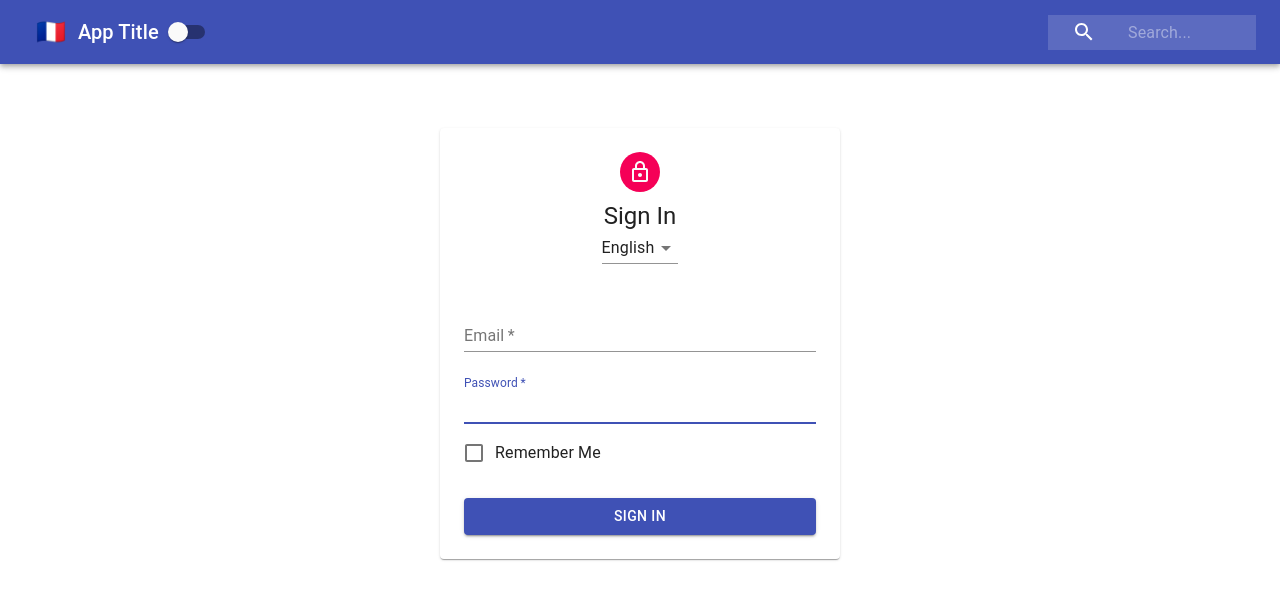
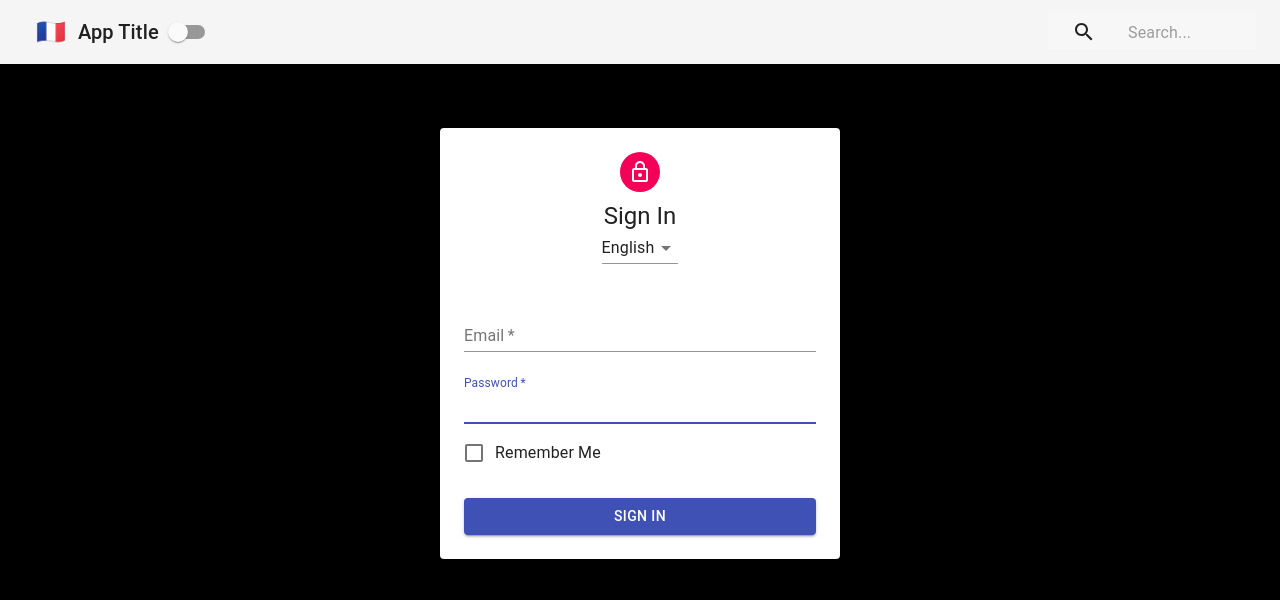
Before and after one commit to christianhubbard/context-language-signon, a React (Create React App) app: page / in a window 1280 px wide. Shown: the top 600 px of the page. Built offline with nearby package versions, Linux system fonts and the light colour scheme.

Commit message:
Adding toggleTheme method to switch

```diff
--- a/src/Navbar.js
+++ b/src/Navbar.js
@@ -14,12 +14,13 @@ import { ThemeContext } from './contexts/ThemeContext';
 
 class Navbar extends Component {
     static contextType = ThemeContext;
+
     render() {
-        console.log(this.context);
+        const { isDarkMode, toggleTheme } = this.context;
         const {classes} = this.props;
         return (
             <div className={classes.root}>
-                <AppBar position='static' color='primary'>
+                <AppBar position='static' color={isDarkMode ? "default" : "primary"}>
                     <Toolbar>
                         <IconButton className={classes.menu} color='inherit'>
                             <span role='img'>🇫🇷</span>
@@ -31,7 +32,7 @@ class Navbar extends Component {
                         >
                             App Title
                         </Typography>
-                        <Switch />
+                        <Switch onChange={toggleTheme} />
                         <div className={classes.grow} />
                         <div className={classes.search} >
                             <div className={classes.searchIcon}>
--- a/src/PageContent.js
+++ b/src/PageContent.js
@@ -1,9 +1,11 @@
 import React, { Component } from 'react'
-
+import {ThemeContext} from './contexts/ThemeContext';
 export default class PageContent extends Component {
+    static contextType = ThemeContext;
     render() {
+        const {isDarkMode} = this.context;
         const styles={
-            backgroundColor: 'white',
+            backgroundColor: isDarkMode ? 'black' : 'white',
             height: '100vh',
             width: '100vw',
         }
--- a/src/contexts/ThemeContext.js
+++ b/src/contexts/ThemeContext.js
@@ -8,10 +8,14 @@ export class ThemeProvider extends Component {
         this.state = {
             isDarkMode: true,
         }
+        this.toggleTheme = this.toggleTheme.bind(this);
+    }
+    toggleTheme() {
+        this.setState({isDarkMode: !this.state.isDarkMode})
     }
     render() {
         return (
-        <ThemeContext.Provider value={{...this.state, tastesLikechicken: true}}>
+        <ThemeContext.Provider value={{...this.state, toggleTheme: this.toggleTheme}}>
             {this.props.children}
         </ThemeContext.Provider>
         )
```
